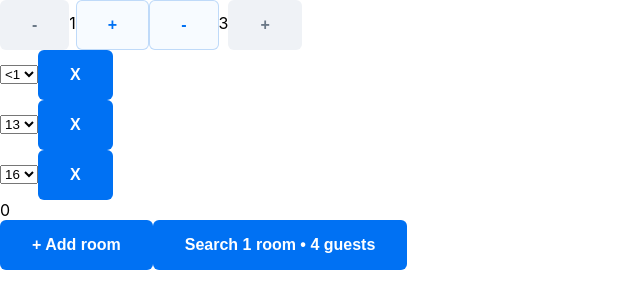
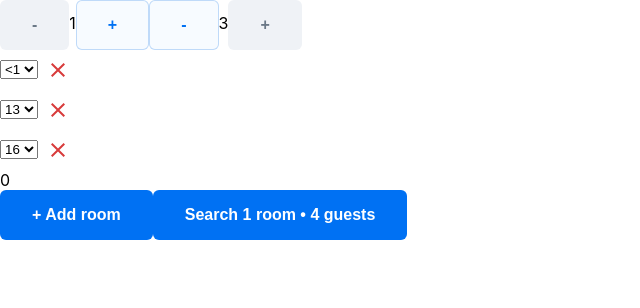
Before and after one commit to imteekay/frontend-challenges, a React (Create React App) app in the folder findhotel-frontend-assignment/: page / in a window 1280 px wide. Shown: the top 308 px of the page, without its empty margins (0-640 px from the left). Built offline with nearby package versions, Linux system fonts and the light colour scheme.

Commit message:
danger variant

```diff
--- a/findhotel-frontend-assignment/src/components/Button/index.tsx
+++ b/findhotel-frontend-assignment/src/components/Button/index.tsx
@@ -1,7 +1,7 @@
 import { FC } from 'react';
 import { css } from '@emotion/css';
 
-type ButtonVariants = 'primary' | 'secondary' | 'disabled';
+type ButtonVariants = 'primary' | 'secondary' | 'disabled' | 'danger';
 
 type ButtonPropTypes = {
   disabled?: boolean;
@@ -13,30 +13,35 @@ const Cursor = {
   primary: 'pointer',
   secondary: 'pointer',
   disabled: 'not-allowed',
+  danger: 'pointer',
 };
 
 const Colors = {
   primary: 'white',
   secondary: '#0071f3',
   disabled: '#6a7886',
+  danger: 'rgb(216, 59, 59)',
 };
 
 const BackgroundColors = {
   primary: '#0071f3',
   secondary: '#f7fbff',
   disabled: '#eff2F6',
+  danger: 'rgba(255, 255, 255, 0)',
 };
 
 const BackgroundColorsHover = {
   primary: '#0064d8',
   secondary: '#e4f0fe',
   disabled: '#eff2F6',
+  danger: 'rgba(255, 255, 255, 0)',
 };
 
 const BoxShadow = {
   primary: 'none',
   secondary: '#bfdaf9 0px 0px 0px 1px inset',
   disabled: 'none',
+  danger: 'none',
 };
 
 export const Button: FC<ButtonPropTypes> = ({
@@ -64,7 +69,7 @@ export const Button: FC<ButtonPropTypes> = ({
         text-decoration: none;
         font-size: 16px;
         font-weight: 600;
-        padding: 16px 32px;
+        padding: ${variant === 'danger' ? '8px' : '16px 32px'};
         color: ${Colors[variant]};
         background-color: ${BackgroundColors[variant]};
         box-shadow: ${BoxShadow[variant]};
--- /dev/null
+++ b/findhotel-frontend-assignment/src/components/GuestRooms/CloseButton/index.tsx
@@ -0,0 +1,23 @@
+import { FC, useContext } from 'react';
+import { GuestRoomsContext } from '../../../GuestRooms/contexts/GuestRoomsContext';
+import { Button } from '../../Button';
+import { ReactComponent as CloseIcon } from '../../Button/close.svg';
+
+type CloseButtonPropTypes = {
+  room: string;
+  index: number;
+};
+
+export const CloseButton: FC<CloseButtonPropTypes> = ({ room, index }) => {
+  const { removeChild } = useContext(GuestRoomsContext);
+
+  const removeOnClick = (childIndex: number) => () => {
+    removeChild(room, childIndex);
+  };
+
+  return (
+    <Button variant="danger" onClick={removeOnClick(index)}>
+      <CloseIcon />
+    </Button>
+  );
+};
--- a/findhotel-frontend-assignment/src/components/GuestRooms/GuestRoom/index.tsx
+++ b/findhotel-frontend-assignment/src/components/GuestRooms/GuestRoom/index.tsx
@@ -2,13 +2,12 @@ import { ChangeEvent, useContext } from 'react';
 import { AdultsCountInput } from '../AdultsCountInput';
 import { ChildrenCountInput } from '../ChildrenCountInput';
 import { GuestRoomsContext } from '../../../GuestRooms/contexts/GuestRoomsContext';
-import { Button } from '../../Button';
+import { CloseButton } from '../CloseButton';
 
 const ageOptions = [...Array(18)];
 
 export const GuestRoom = ({ room = 'Room 1' }) => {
-  const { getChildren, updateChild, removeChild } =
-    useContext(GuestRoomsContext);
+  const { getChildren, updateChild } = useContext(GuestRoomsContext);
 
   const chidren = getChildren(room);
 
@@ -17,10 +16,6 @@ export const GuestRoom = ({ room = 'Room 1' }) => {
       const childAge = Number(event.target.value);
       updateChild(room, childIndex, childAge);
     };
-
-  const removeOnClick = (childIndex: number) => () => {
-    removeChild(room, childIndex);
-  };
 
   return (
     <>
@@ -39,7 +34,7 @@ export const GuestRoom = ({ room = 'Room 1' }) => {
               </option>
             ))}
           </select>
-          <Button onClick={removeOnClick(index)}>X</Button>
+          <CloseButton room={room} index={index} />
         </div>
       ))}
     </>
--- a/findhotel-frontend-assignment/src/components/GuestRooms/index.tsx
+++ b/findhotel-frontend-assignment/src/components/GuestRooms/index.tsx
@@ -18,7 +18,9 @@ export const GuestRooms = () => {
         <div key={room}>
           <GuestRoom room={room} />
           {index && (
-            <Button onClick={removeRoomOnClick(room)}>Remove room</Button>
+            <Button variant="danger" onClick={removeRoomOnClick(room)}>
+              Remove room
+            </Button>
           )}
         </div>
       ))}
```
Also changed, not shown: findhotel-frontend-assignment/src/components/Button/close.svg (added).
